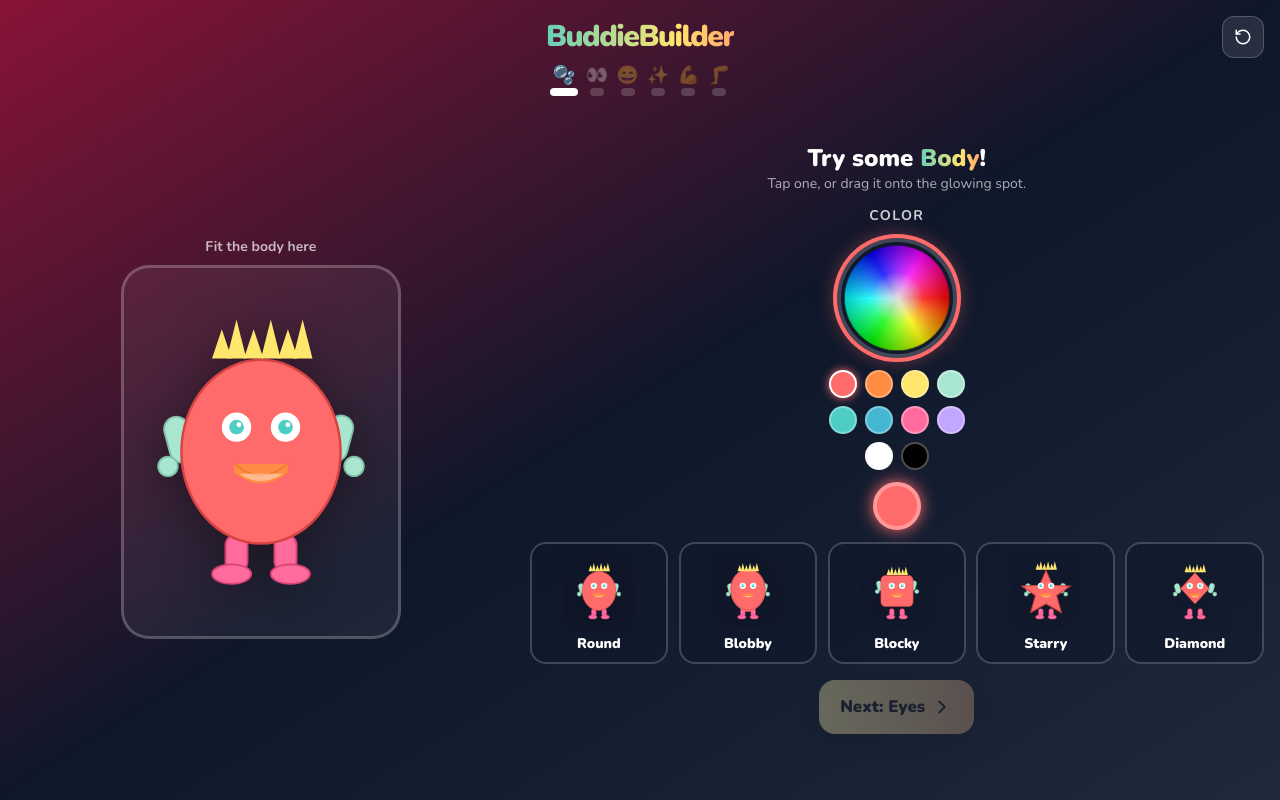
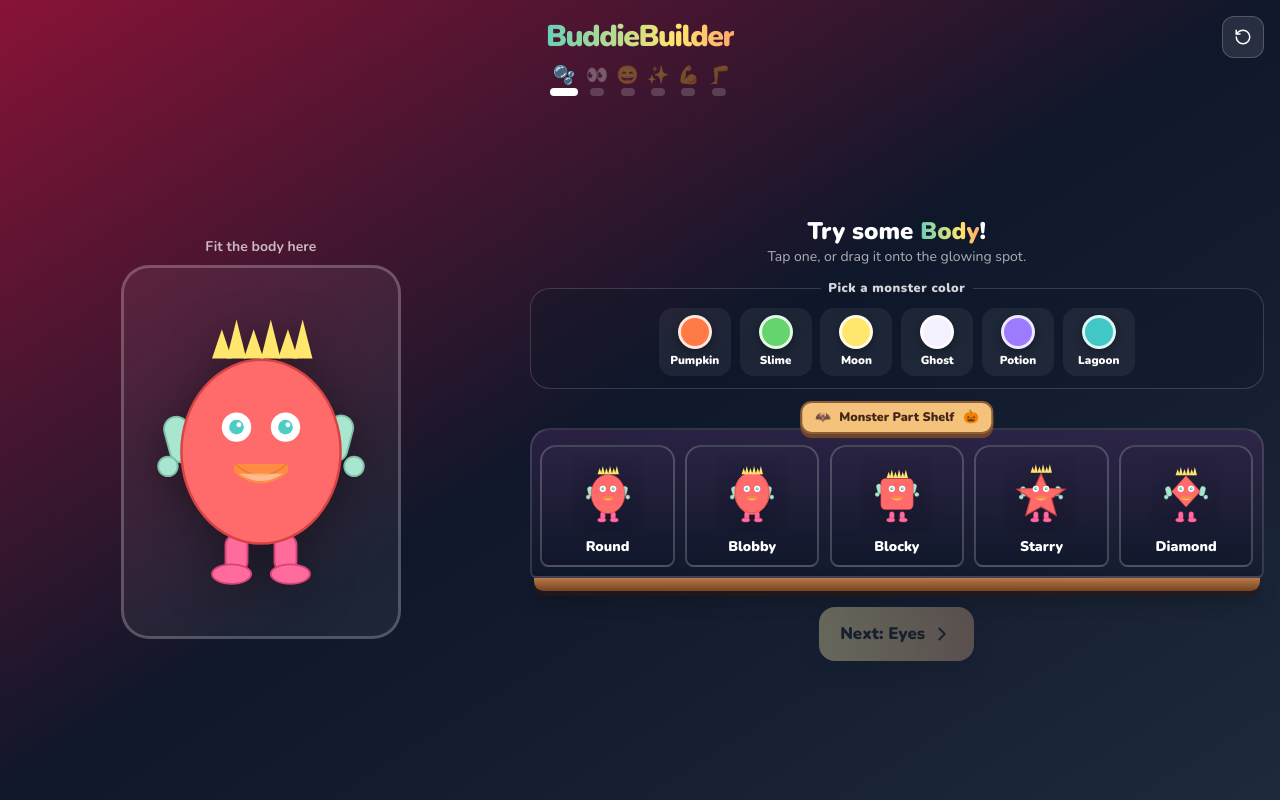
Before and after one commit to mytonite86-coder/BuddieBuilder, a React (Vite) app: page / in a window 1280 px wide. Built offline with nearby package versions, Linux system fonts and the light colour scheme.

Commit message:
Simplify child-facing visual choices

```diff
--- a/src/App.tsx
+++ b/src/App.tsx
@@ -1,7 +1,6 @@
 import { PointerEvent as ReactPointerEvent, useCallback, useEffect, useRef, useState } from 'react';
 import { ACTIONS, ActionId, DEFAULT_COLORS, PART_LABELS, PART_OPTIONS, PART_ORDER, PartKey, Selections } from './types';
 import CharacterSVG from './components/CharacterSVG';
-import ColorWheel from './components/ColorWheel';
 import { ChevronLeft, ChevronRight, RotateCcw, Star } from 'lucide-react';
 
 type Phase = 'build' | 'play';
@@ -19,6 +18,18 @@ const DROP_ZONES: Record<PartKey, { left: number; top: number; width: number; he
   arms: { left: 2, top: 30, width: 96, height: 40 }, legs: { left: 18, top: 65, width: 64, height: 34 },
 };
 const EMPTY_SELECTIONS: Record<PartKey, string> = { body: '', eyes: '', mouth: '', hair: '', arms: '', legs: '' };
+const CHILD_PALETTES: Partial<Record<PartKey, { name: string; value: string }[]>> = {
+  body: [
+    { name: 'Pumpkin', value: '#FF7A45' }, { name: 'Slime', value: '#65D46E' },
+    { name: 'Moon', value: '#FFE66D' }, { name: 'Ghost', value: '#F4F1FF' },
+    { name: 'Potion', value: '#9D7BFF' }, { name: 'Lagoon', value: '#42C7C7' },
+  ],
+  hair: [
+    { name: 'Midnight', value: '#342B4A' }, { name: 'Pumpkin', value: '#FF7A45' },
+    { name: 'Moon', value: '#FFE66D' }, { name: 'Berry', value: '#C94F8A' },
+    { name: 'Moss', value: '#557A46' }, { name: 'Ghost', value: '#F4F1FF' },
+  ],
+};
 
 function previewSelections(part: PartKey, optionId: string, color: string): Partial<Selections> {
   return {
@@ -33,6 +44,24 @@ function OptionPreview({ part, optionId, color }: { part: PartKey; optionId: str
   return <CharacterSVG selections={previewSelections(part, optionId, color)} />;
 }
 
+function SimplePalette({ part, currentColor, onColorChange }: {
+  part: PartKey; currentColor: string; onColorChange: (color: string) => void;
+}) {
+  const palette = CHILD_PALETTES[part];
+  if (!palette) return null;
+  return <fieldset className="simple-palette">
+    <legend>{part === 'body' ? 'Pick a monster color' : 'Pick a hair color'}</legend>
+    <div className="palette-swatches">
+      {palette.map((color) => <button key={color.value} type="button" aria-label={`${color.name} ${part} color`}
+        aria-pressed={currentColor === color.value} onClick={() => onColorChange(color.value)}
+        className={`palette-swatch ${currentColor === color.value ? 'palette-swatch-selected' : ''}`}>
+        <span className="palette-color" style={{ backgroundColor: color.value }} aria-hidden="true" />
+        <span>{color.name}</span>
+      </button>)}
+    </div>
+  </fieldset>;
+}
+
 function PartSelector({ part, currentColor, selectedId, onSelect, onColorChange, onDragStart }: {
   part: PartKey; currentColor: string; selectedId: string; onSelect: (id: string) => void;
   onColorChange: (color: string) => void;
@@ -44,8 +73,10 @@ function PartSelector({ part, currentColor, selectedId, onSelect, onColorChange,
         <h2 id="part-picker-title" className="text-2xl font-black text-white">Try some <span className="shimmer-text">{PART_LABELS[part]}</span>!</h2>
         <p className="text-white/65 text-sm">Tap one, or drag it onto the glowing spot.</p>
       </div>
-      <div className="flex justify-center"><ColorWheel onColorChange={onColorChange} currentColor={currentColor} /></div>
-      <div className="part-tray" role="list" aria-label={`${PART_LABELS[part]} choices`}>
+      <SimplePalette part={part} currentColor={currentColor} onColorChange={onColorChange} />
+      <div className="toy-shelf" role="group" aria-label={`${PART_LABELS[part]} monster part shelf`}>
+        <div className="shelf-sign" aria-hidden="true"><span>🦇</span> Monster Part Shelf <span>🎃</span></div>
+        <div className="part-tray" role="list" aria-label={`${PART_LABELS[part]} choices`}>
         {PART_OPTIONS[part].map((option) => (
           <button key={option.id} type="button"
             aria-label={`Choose ${option.label} ${PART_LABELS[part].toLowerCase()}`} aria-pressed={selectedId === option.id}
@@ -57,6 +88,8 @@ function PartSelector({ part, currentColor, selectedId, onSelect, onColorChange,
             {selectedId === option.id && <span className="part-selected-badge" aria-hidden="true">✓</span>}
           </button>
         ))}
+        </div>
+        <div className="shelf-board" aria-hidden="true" />
       </div>
     </section>
   );
--- a/src/index.css
+++ b/src/index.css
@@ -113,8 +113,18 @@
 @keyframes targetPulse { 50% { transform:scale(1.035); box-shadow:0 0 24px rgba(255,230,109,.35); } }
 @keyframes placementAccepted { 45% { transform:scale(1.055); } }
 .placement-accepted { animation:placementAccepted 340ms ease-out; border-color:#86efac; }
-.part-tray { display:grid; grid-template-columns:repeat(5,minmax(86px,1fr)); gap:.65rem; width:100%; }
-.part-tile { position:relative; min-height:122px; display:flex; flex-direction:column; align-items:center; justify-content:center; gap:.25rem; padding:.45rem; border:2px solid rgba(255,255,255,.2); border-radius:1rem; background:rgba(15,23,42,.55); touch-action:none; user-select:none; transition:transform 150ms,border-color 150ms,background 150ms; }
+.simple-palette { width:100%; padding:.6rem .8rem .75rem; border:1px solid rgba(255,255,255,.16); border-radius:1.25rem; background:rgba(15,23,42,.3); }
+.simple-palette legend { padding:0 .45rem; color:rgba(255,255,255,.82); font-size:.8rem; font-weight:900; letter-spacing:.04em; text-align:center; }
+.palette-swatches { display:flex; flex-wrap:wrap; justify-content:center; gap:.55rem; }
+.palette-swatch { min-width:72px; min-height:64px; display:flex; flex-direction:column; align-items:center; justify-content:center; gap:.2rem; padding:.3rem .45rem; border:2px solid transparent; border-radius:.85rem; color:white; background:rgba(255,255,255,.06); font-size:.72rem; font-weight:900; transition:transform 150ms,border-color 150ms,background 150ms; }
+.palette-swatch:hover,.palette-swatch:focus-visible { transform:translateY(-2px); border-color:rgba(255,255,255,.7); outline:none; }
+.palette-swatch-selected { border-color:#FFE66D; background:rgba(255,230,109,.13); }
+.palette-color { width:34px; height:34px; border:3px solid rgba(255,255,255,.82); border-radius:999px; box-shadow:0 3px 8px rgba(0,0,0,.32); }
+.toy-shelf { position:relative; width:100%; padding-top:1.65rem; }
+.shelf-sign { position:absolute; top:0; left:50%; z-index:2; transform:translateX(-50%); min-width:190px; display:flex; justify-content:center; gap:.55rem; padding:.3rem .8rem; border:2px solid #8b5e3c; border-radius:.7rem; color:#432818; background:#f4c27a; box-shadow:0 4px 0 #6f4529; font-size:.78rem; font-weight:900; white-space:nowrap; }
+.part-tray { display:grid; grid-template-columns:repeat(5,minmax(86px,1fr)); gap:.65rem; width:100%; padding:.95rem .55rem .55rem; border:2px solid rgba(255,255,255,.13); border-radius:1.25rem 1.25rem .4rem .4rem; background:linear-gradient(180deg,rgba(74,45,98,.46),rgba(15,23,42,.45)); }
+.shelf-board { height:13px; margin:0 .25rem; border-radius:0 0 .6rem .6rem; background:linear-gradient(#b97943,#744323); box-shadow:0 5px 0 rgba(46,24,13,.55),0 10px 18px rgba(0,0,0,.25); }
+.part-tile { position:relative; min-height:122px; display:flex; flex-direction:column; align-items:center; justify-content:center; gap:.25rem; padding:.45rem; border:2px solid rgba(255,255,255,.2); border-radius:1rem 1rem .55rem .55rem; background:linear-gradient(180deg,rgba(42,35,66,.92),rgba(15,23,42,.76)); touch-action:none; user-select:none; transition:transform 150ms,border-color 150ms,background 150ms; }
 .part-tile:hover,.part-tile:focus-visible { transform:translateY(-3px); border-color:rgba(255,255,255,.72); outline:none; }
 .part-tile-selected { border-color:#FFE66D; background:rgba(255,230,109,.16); box-shadow:0 0 18px rgba(255,230,109,.25); }
 .part-tile-preview { width:72px; height:78px; overflow:hidden; pointer-events:none; }
@@ -124,7 +134,7 @@
 .nav-button { min-height:42px; display:flex; align-items:center; gap:.25rem; padding:.55rem .7rem; border:1px solid rgba(255,255,255,.2); border-radius:.75rem; color:white; background:rgba(255,255,255,.1); font-size:.875rem; font-weight:700; }
 .next-button { min-height:54px; display:flex; align-items:center; justify-content:center; gap:.4rem; margin:1rem auto 0; padding:.75rem 1.3rem; border-radius:1rem; color:#172033; background:linear-gradient(90deg,#fde047,#fb923c); box-shadow:0 10px 24px rgba(0,0,0,.2); font-size:1.05rem; font-weight:900; }
 .next-button:disabled { cursor:not-allowed; opacity:.38; filter:grayscale(.6); }
-@media (max-width:760px) { .build-layout { grid-template-columns:1fr; gap:1rem; align-items:start; } .character-panel { width:min(220px,68vw); } .part-tray { grid-template-columns:repeat(5,minmax(74px,1fr)); overflow-x:auto; padding:.2rem .1rem .55rem; } .part-tile { min-height:110px; } .part-tile-preview { width:62px; height:66px; } }
+@media (max-width:760px) { .build-layout { grid-template-columns:1fr; gap:1rem; align-items:start; } .character-panel { width:min(220px,68vw); } .palette-swatches { flex-wrap:nowrap; justify-content:flex-start; overflow-x:auto; padding-bottom:.35rem; } .palette-swatch { min-width:70px; } .toy-shelf { min-width:0; } .part-tray { grid-template-columns:repeat(5,74px); overflow-x:auto; padding:.95rem .5rem .55rem; } .part-tile { min-height:110px; } .part-tile-preview { width:62px; height:66px; } }
 @media (prefers-reduced-motion:reduce) { .semantic-drop-zone,.placement-accepted,.shimmer-text { animation:none; } }
 
 /* ── Scrollbar ── */
```
